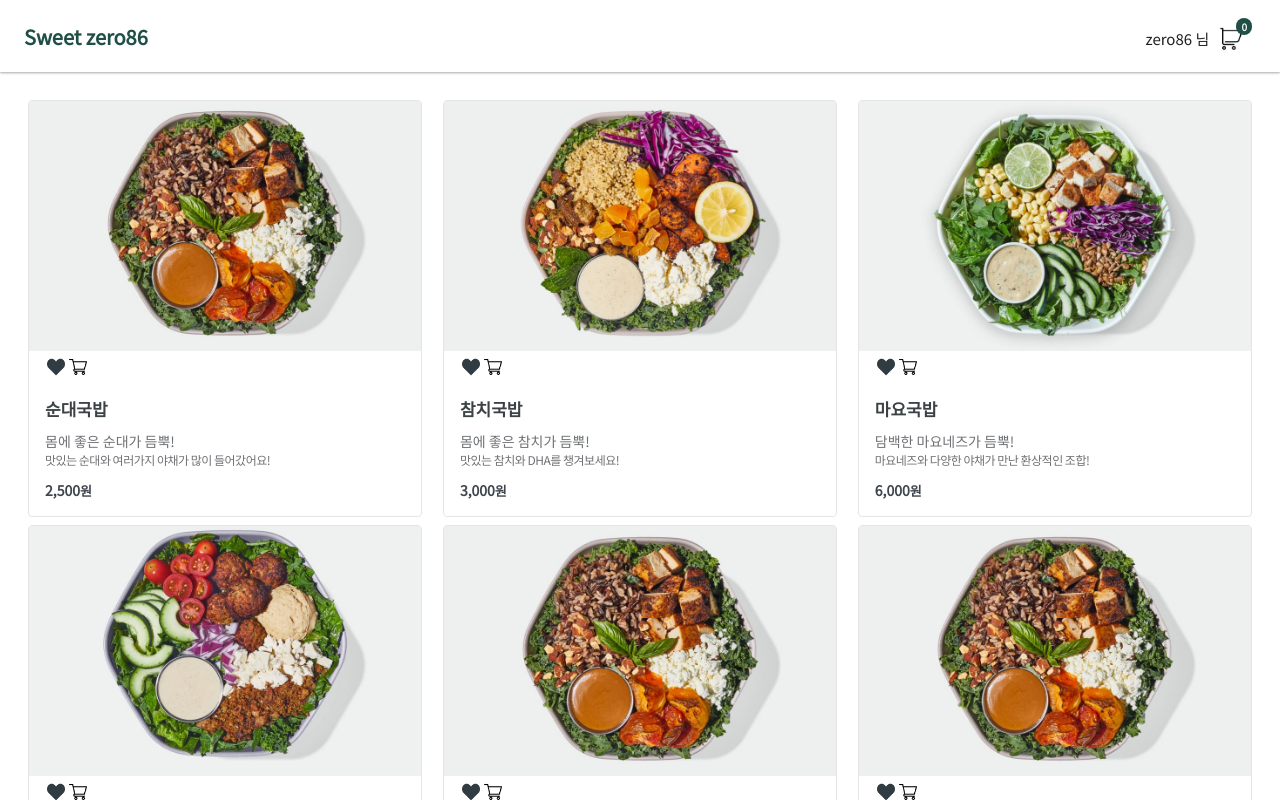
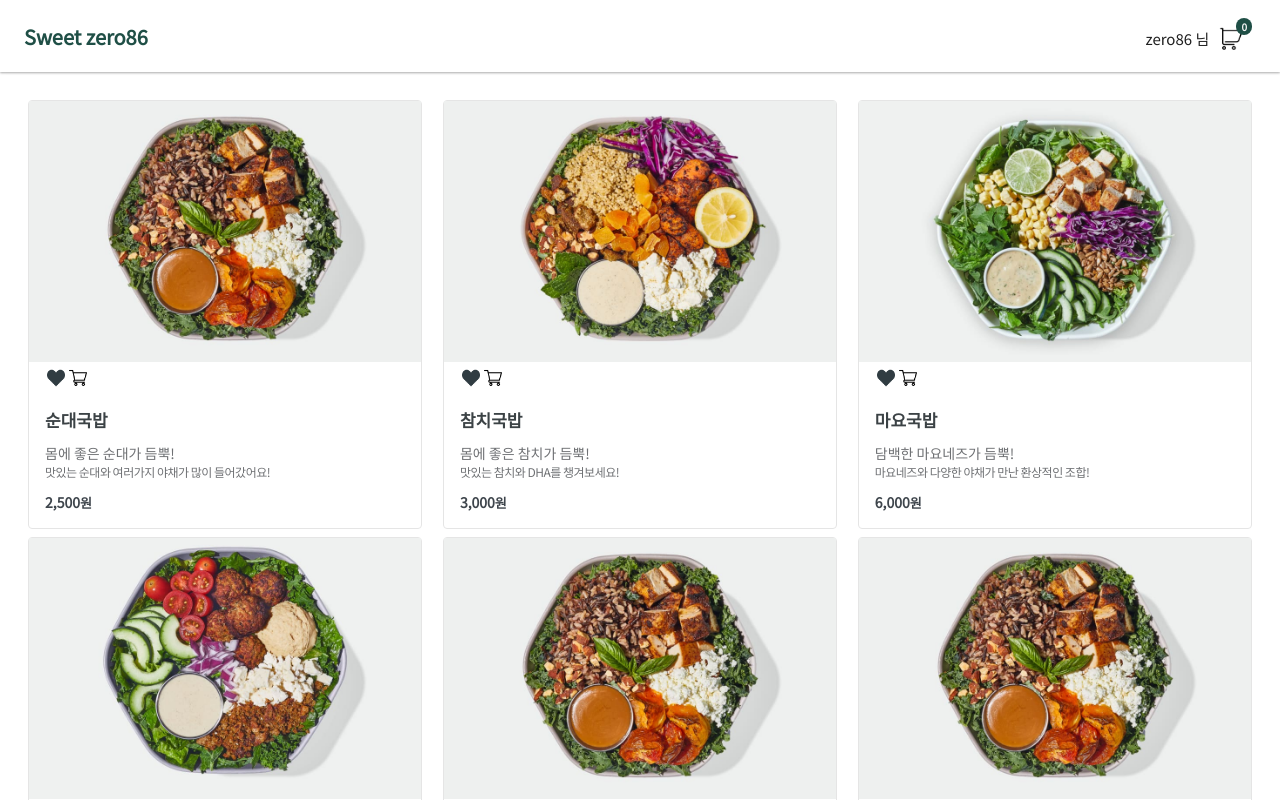
Before and after one commit to katanazero86/react-cart, a React app: page / in a window 1280 px wide. Built offline with nearby package versions, Linux system fonts and the light colour scheme.

Commit message:
[feature] react-cart 프로젝트 구성
- css 수정

```diff
--- a/src/components/menu/menu_jmage/MenuImage.scss
+++ b/src/components/menu/menu_jmage/MenuImage.scss
@@ -4,23 +4,18 @@
 
   img {
     width: 100%;
-    height: 250px;
-
     object-fit: cover;
-    object-position: 0 50%;
   }
 
   @include tablet {
     img {
       width: 100%;
-      height: 200px;
     }
   }
 
   @include mobile {
     img {
       width: 100%;
-      height: 200px;
     }
   }
 
```
